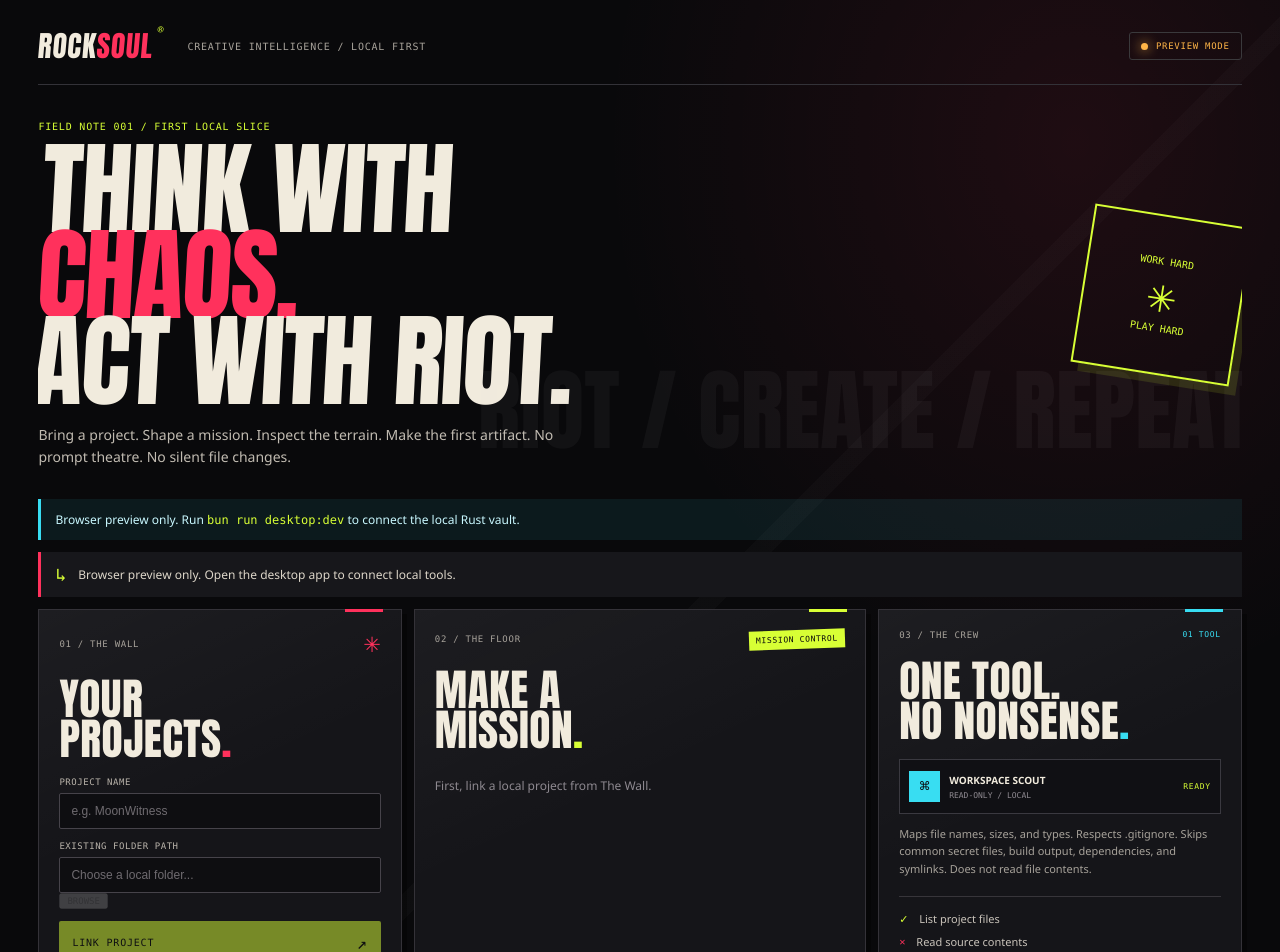
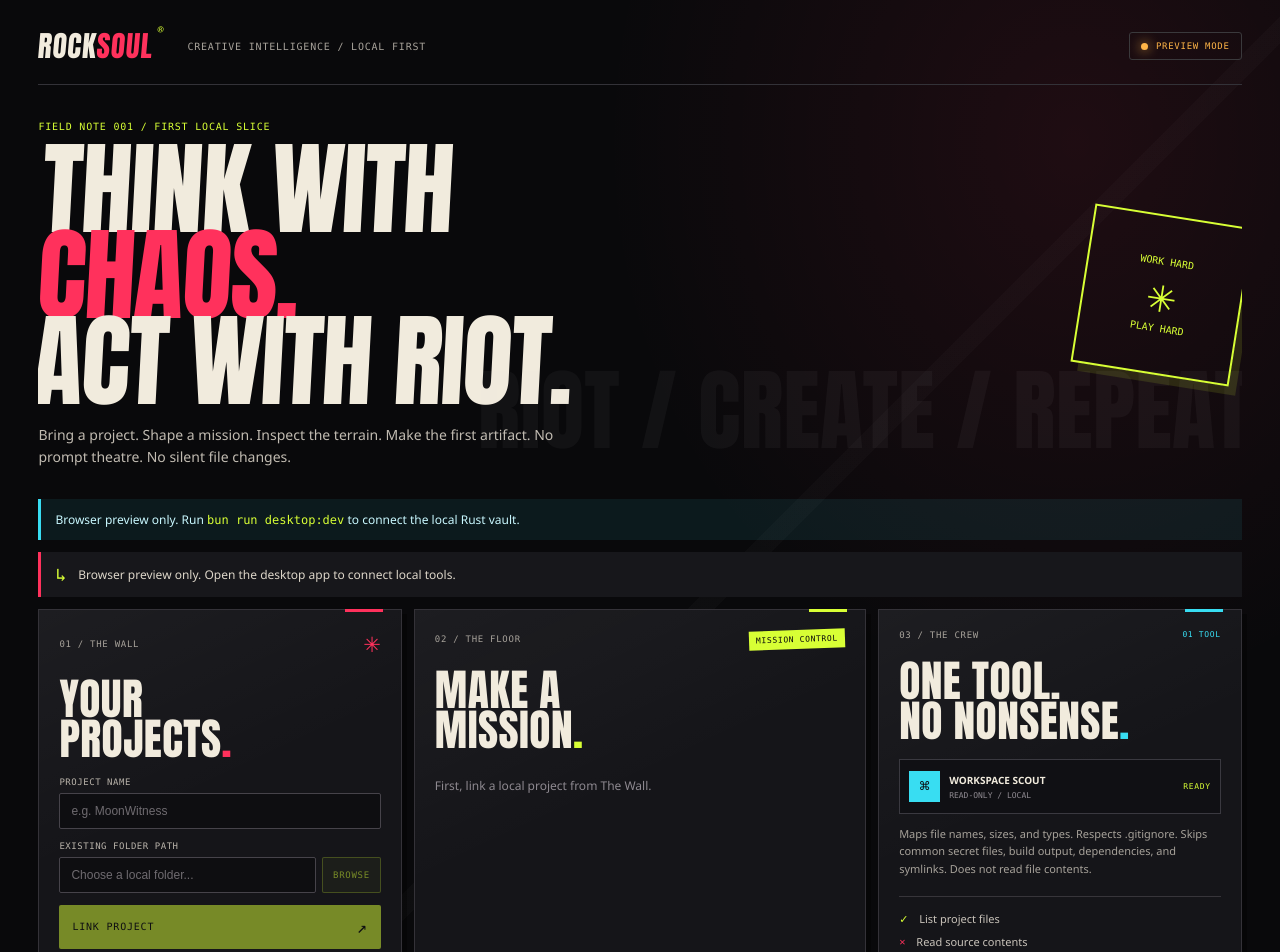
Before and after one commit to BRIDGE-ALLAH/ROCKSOUL, a React (Vite) app in the folder apps/desktop/ui/: page / in a window 1280 px wide. Shown: the top 952 px of the page. Built offline with nearby package versions, Linux system fonts and the light colour scheme.

Commit message:
ui: style folder picker and approval gate

```diff
--- a/apps/desktop/ui/src/styles.css
+++ b/apps/desktop/ui/src/styles.css
@@ -338,3 +338,40 @@ button:focus-visible, input:focus-visible, textarea:focus-visible {
 @media (prefers-reduced-motion: reduce) {
   *, *::before, *::after { scroll-behavior: auto !important; transition-duration: .01ms !important; animation-duration: .01ms !important; animation-iteration-count: 1 !important; }
 }
+
+.path-field {
+  display: flex;
+  align-items: stretch;
+  gap: 6px;
+}
+.path-field input { min-width: 0; flex: 1; }
+.browse-button {
+  border: 1px solid rgba(216,255,53,.45);
+  border-radius: 2px;
+  padding: 0 10px;
+  background: rgba(216,255,53,.08);
+  color: var(--lime);
+  font: 9px var(--mono);
+  letter-spacing: .08em;
+}
+.browse-button:hover:not(:disabled) { background: rgba(216,255,53,.16); }
+.approval-card {
+  margin-top: 14px;
+  padding: 13px;
+  border: 1px solid rgba(216,255,53,.35);
+  background: rgba(216,255,53,.055);
+}
+.approval-card strong {
+  display: block;
+  color: var(--lime);
+  font: 10px var(--mono);
+  letter-spacing: .06em;
+}
+.approval-card p { color: #c3bdb3; font-size: 11px; line-height: 1.55; }
+.approval-card .button { margin-top: 10px; }
+.approval-card.approved { border-color: rgba(56,221,242,.35); background: rgba(56,221,242,.05); }
+.approval-card.approved strong { color: var(--cyan); }
+@media (max-width: 480px) {
+  .path-field { flex-direction: column; }
+  .browse-button { min-height: 38px; }
+}
```
